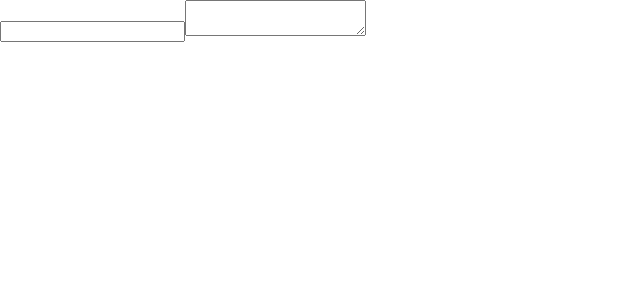
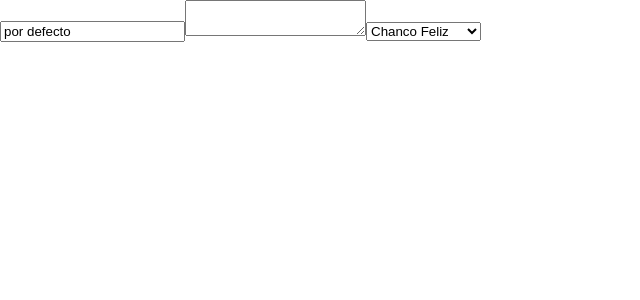
Before and after one commit to isgb/componentes-funcionales-hooks-udemy, a React (Create React App) app: page / in a window 1280 px wide. Shown: the top 300 px of the page, without its empty margins (0-640 px from the left). Built offline with nearby package versions, Linux system fonts and the light colour scheme.

Commit message:
Etiqueta de Select

```diff
--- a/src/App.js
+++ b/src/App.js
@@ -1,24 +1,33 @@
-import {useState} from 'react'
+import { useState } from 'react'
 
-const App = () =>{
+const App = () => {
 
-  const [value, setValue] = useState({normal: '', texto:''})
-  const handleChange = (e) =>{
+  const [value, setValue] = useState({ normal: 'por defecto', texto: '' ,select : 'chanchofeliz'})
+  const handleChange = (e) => {
     //setValue({ [e.target.name] : e.target.value })
-    setValue( (state) =>({
+    setValue((state) => ({
       // ...value,
       // [e.target.name] : e.target.value
       ...state,
-      [e.target.name] : e.target.value
+      [e.target.name]: e.target.value
     }))
   }
   console.log(value)
-  return(
-     <div>
+  return (
+    <div>
       {value.length < 5 ? <span>longitud minima de 5</span> : null}
-      <input type="text" name="normal" value={value.normal} onChange={handleChange}/>
-      <textarea type='text' name="texto" onChange={handleChange} value={value.texto}/>
-     </div>
+      <input type="text" name="normal" value={value.normal} onChange={() => handleChange} />
+      <textarea type='text' name="texto" onChange={handleChange} value={value.texto} />
+
+
+      <select value={value.select} name="select" onChange={ () => handleChange}>
+        <option value=''>-- Seleccione --</option>
+        <option value='chanchofeliz'>Chanco Feliz</option>
+        <option value='chanchitofeliz'> Chanchito Feliz</option>
+        <option value='chanchitotriste'>Chanchito trsite</option>
+        <option value='felipe'>Felipe</option>
+      </select>
+    </div>
   )
 
 }
```
